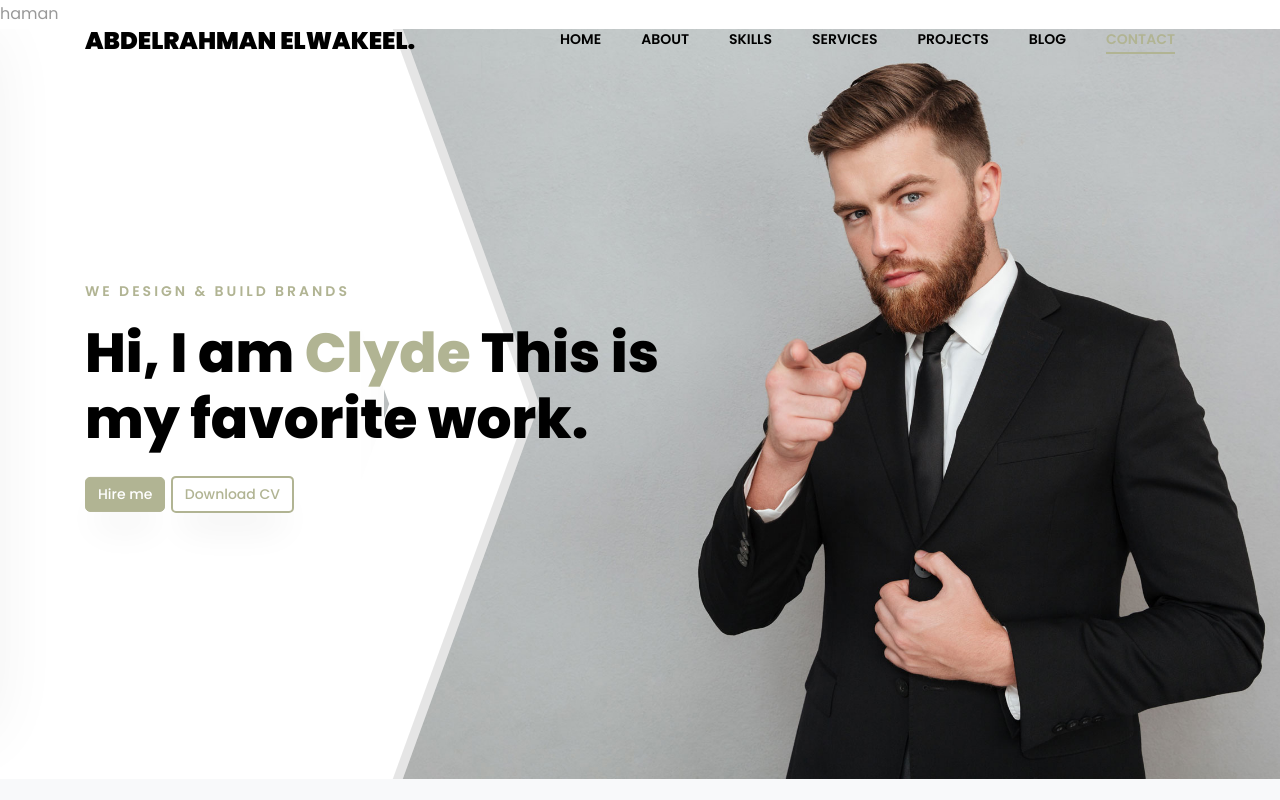
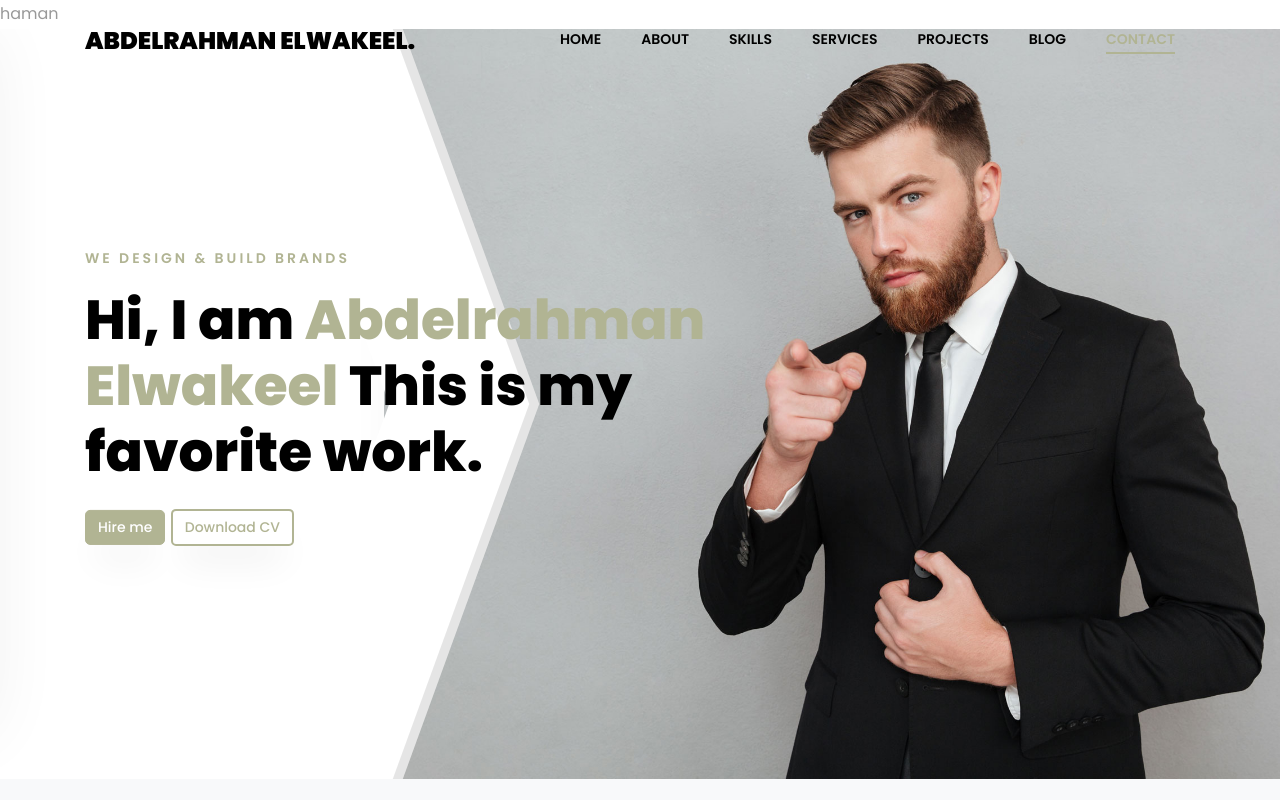
Before and after one commit to AbdelrahmanElwakeel/personal.github.io, a plain HTML site: page index.html in a window 1280 px wide. Shown: the top 800 px of the page. Drawn offline with Linux system fonts and the light colour scheme; some packages are replaced by stand-ins of ours; a script that the page names is missing; files whose address does not match are found by name.

Commit message:
Update index.html

```diff
--- a/index.html
+++ b/index.html
@@ -73,7 +73,7 @@ haman<!DOCTYPE html>
 						<div class="one-forth d-flex align-items-center ftco-animate" data-scrollax=" properties: { translateY: '70%' }">
 							<div class="text">
 								<span class="subheading">We Design &amp; Build Brands</span>
-								<h1 class="mb-4 mt-3">Hi, I am <span>Clyde</span> This is my favorite work.</h1>
+								<h1 class="mb-4 mt-3">Hi, I am <span>Abdelrahman Elwakeel</span> This is my favorite work.</h1>
 								<p><a href="#" class="btn btn-primary">Hire me</a> <a href="#" class="btn btn-primary btn-outline-primary">Download CV</a></p>
 							</div>
 						</div>
```
